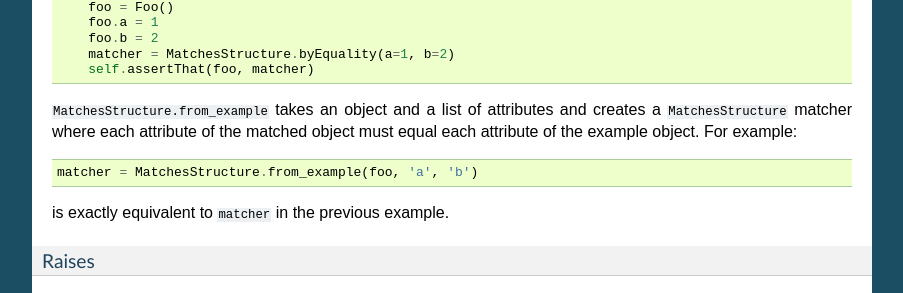
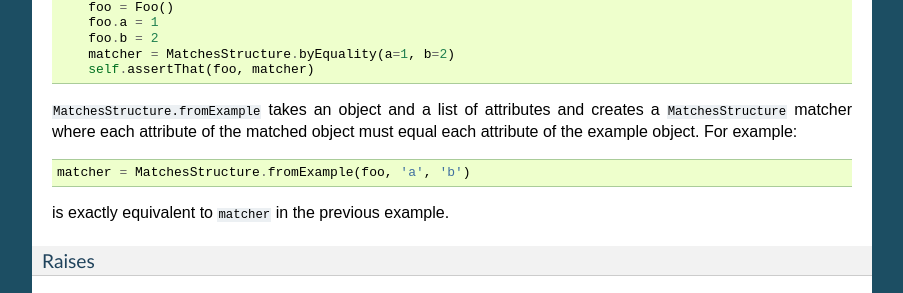
Before and after one commit to testing-cabal/testtools, a Sphinx documentation site: the page built from doc/for-test-authors.rst, in a window 1280 px wide and 900 px high, scrolled down 9957 px. Shown: the part 155-448 px from the top of the window, without its empty margins (198-1101 px from the left). Built offline with Sphinx 7.4.7, drawn with Linux system fonts in a browser that asks for light colours; pages that are not in the unit, such as notebooks, are missing from menus.

Commit message:
Fix documentation to refer to fromExample, rather than non-existent from_example.

```diff
--- a/doc/for-test-authors.rst
+++ b/doc/for-test-authors.rst
@@ -636,11 +636,11 @@ the ``byEquality`` helper::
       matcher = MatchesStructure.byEquality(a=1, b=2)
       self.assertThat(foo, matcher)
 
-``MatchesStructure.from_example`` takes an object and a list of attributes and
+``MatchesStructure.fromExample`` takes an object and a list of attributes and
 creates a ``MatchesStructure`` matcher where each attribute of the matched
 object must equal each attribute of the example object.  For example::
 
-      matcher = MatchesStructure.from_example(foo, 'a', 'b')
+      matcher = MatchesStructure.fromExample(foo, 'a', 'b')
 
 is exactly equivalent to ``matcher`` in the previous example.
 
```
